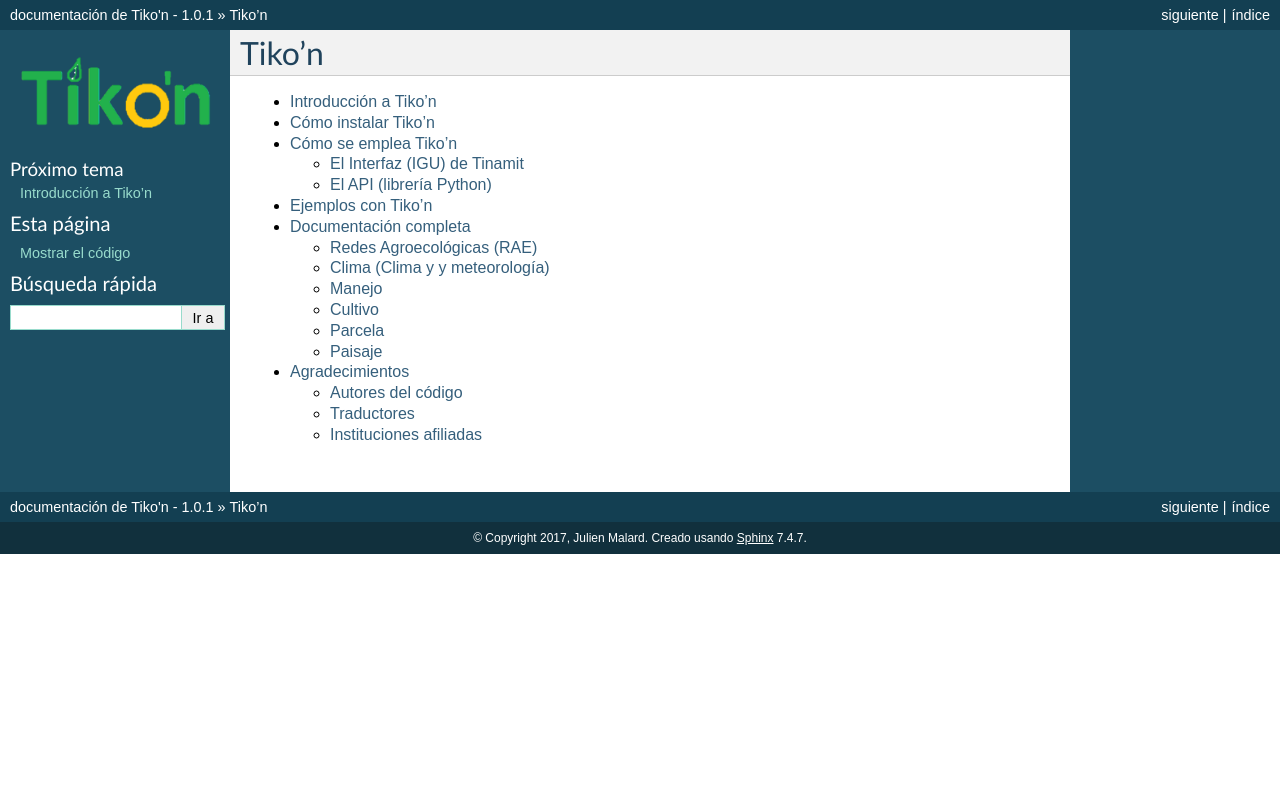
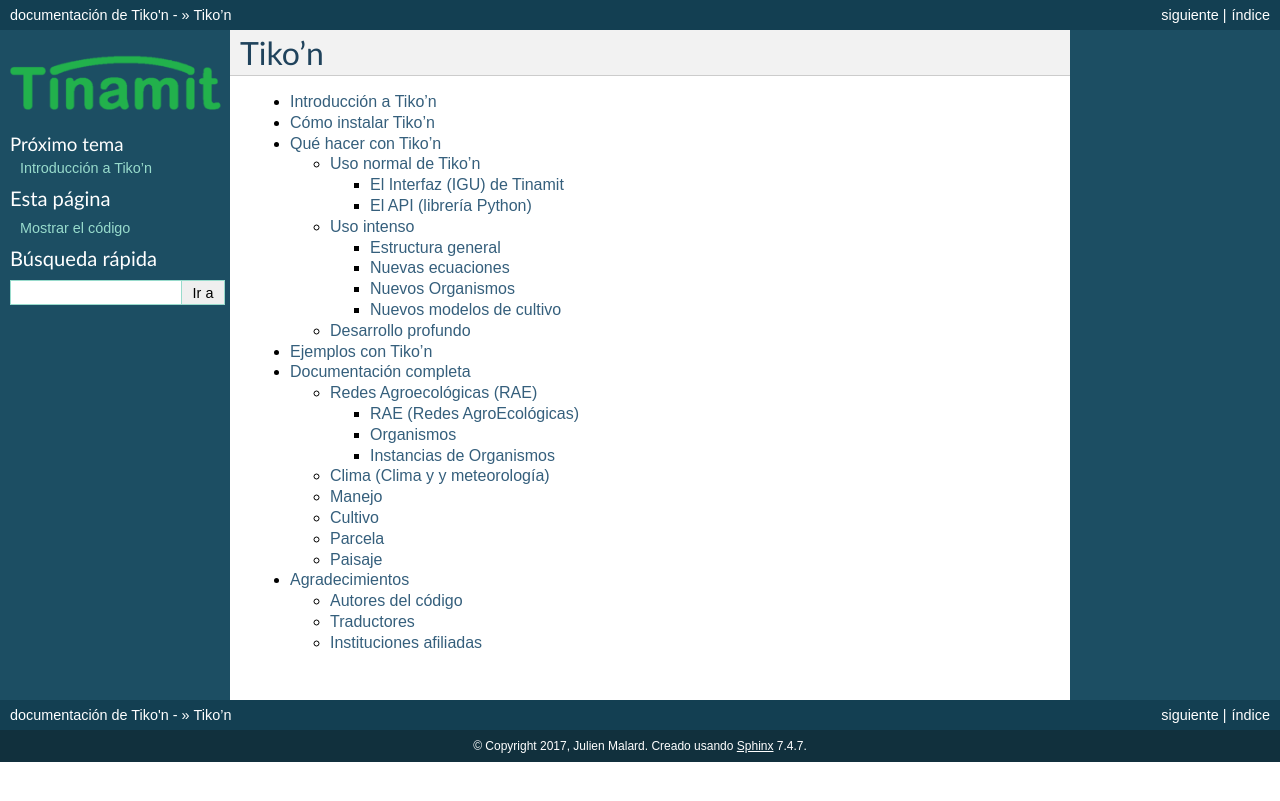
Before and after one commit to julienmalard/Tikon, a Sphinx documentation site: the page built from docs/source/index.rst, in a window 1280 px wide. Shown: the top 801 px of the page. Built offline with Sphinx 7.4.7, drawn with Linux system fonts in a browser that asks for light colours; the version number could not be read and is left out.

Commit message:
Más trabajo en cultivos.

```diff
--- a/docs/source/conf.py
+++ b/docs/source/conf.py
@@ -18,6 +18,8 @@
 # documentation root, use os.path.abspath to make it absolute, like shown here.
 #
 import os
+import tikon
+
 # import sys
 # sys.path.insert(0, os.path.abspath('.'))
 
@@ -67,9 +69,9 @@
 # built documents.
 #
 # The short X.Y version.
-version = '1.0'
+version = tikon.__version__.rsplit('.', 1)[0]
 # The full version, including alpha/beta/rc tags.
-release = '1.0.1'
+release = tikon.__version__
 
 # The language for content autogenerated by Sphinx. Refer to documentation
 # for a list of supported languages.
--- /dev/null
+++ b/docs/source/desarrollo_prof.rst
@@ -0,0 +1,4 @@
+Desarrollo profundo
+===================
+
+Poner instrucciones aquí.
--- /dev/null
+++ b/docs/source/estruc_gen.rst
@@ -0,0 +1,4 @@
+Estructura general
+==================
+
+La estructura general del programa Tiko'n.
--- a/docs/source/index.rst
+++ b/docs/source/index.rst
@@ -7,7 +7,7 @@
 ======
 
 .. toctree::
-   :maxdepth: 2
+   :maxdepth: 3
 
    intro
    instal
--- /dev/null
+++ b/docs/source/nuevas_ecs.rst
@@ -0,0 +1,4 @@
+Nuevas ecuaciones
+=================
+
+Cómo agregar nuevos tipos de ecuaciones a Tiko'n.
--- /dev/null
+++ b/docs/source/nuevas_subclases_org.rst
@@ -0,0 +1,4 @@
+Nuevos Organismos
+=================
+
+Cómo agregar nuevos tipos de Organismos a Tiko'n.
--- /dev/null
+++ b/docs/source/nuevos_mod_cult.rst
@@ -0,0 +1,4 @@
+Nuevos modelos de cultivo
+=========================
+
+Cómo agregar un nuevo modelo de cultivo a Tiko'n.
--- a/docs/source/uso.rst
+++ b/docs/source/uso.rst
@@ -1,8 +1,9 @@
-Cómo se emplea Tiko'n
-=====================
+Qué hacer con Tiko'n
+====================
 
 .. toctree::
    :maxdepth: 3
 
-   uso_igu
-   uso_api
+   uso_sencillo
+   uso_intenso
+   desarrollo_prof
--- /dev/null
+++ b/docs/source/uso_intenso.rst
@@ -0,0 +1,10 @@
+Uso intenso
+===========
+
+.. toctree::
+   :maxdepth: 2
+
+   estruc_gen
+   nuevas_ecs
+   nuevas_subclases_org
+   nuevos_mod_cult
--- /dev/null
+++ b/docs/source/uso_sencillo.rst
@@ -0,0 +1,8 @@
+Uso normal de Tiko'n
+====================
+
+.. toctree::
+   :maxdepth: 3
+
+   uso_igu
+   uso_api
--- a/setup.py
+++ b/setup.py
@@ -1,8 +1,12 @@
 from setuptools import setup, find_packages
+
+
+with open('tikon/versión.txt') as archivo_versión:
+    versión = archivo_versión.read().strip()
 
 setup(
     name='Tinamit',
-    version='1.0.0',
+    version=versión,
     packages=find_packages(),
     url='https://github.com/julienmalard/Tikon',
     license='GNU 3',
```
Also changed, not shown: tikon/__init__.py (+8 -0 lines), docs/source/Imágenes/LogoTikon.png, 2 other files.
